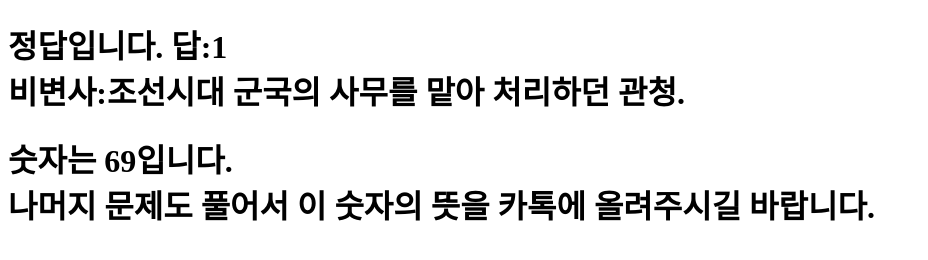
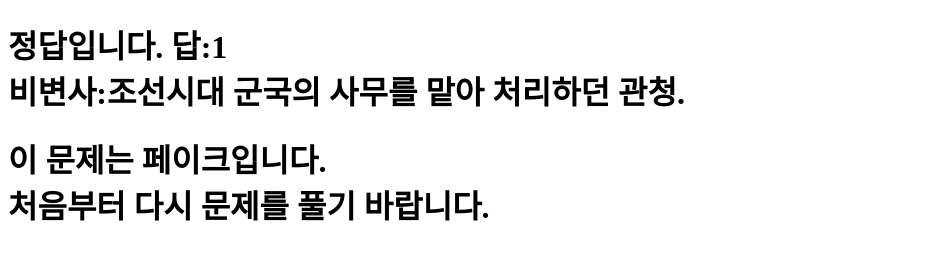
Before and after one commit to pokryeokmumchow/hitory5, a plain HTML site: page 1.html in a window 1280 px wide. Shown: the whole page, without its empty margins (0-928 px from the left). Drawn offline with Linux system fonts and the light colour scheme.

Commit message:
history5
history5

```diff
--- a/1.html
+++ b/1.html
@@ -7,6 +7,6 @@
 <body>
   <hl><h1>정답입니다. 답:1<br>비변사:조선시대 군국의 사무를 맡아 처리하던 관청.</h1></h1>
 
-  <h1>숫자는 69입니다.<br>나머지 문제도 풀어서 이 숫자의 뜻을 카톡에 올려주시길 바랍니다.</h1>
+  <h1>이 문제는 페이크입니다.<br>처음부터 다시 문제를 풀기 바랍니다.</h1>
 </body>
 </html>
```
